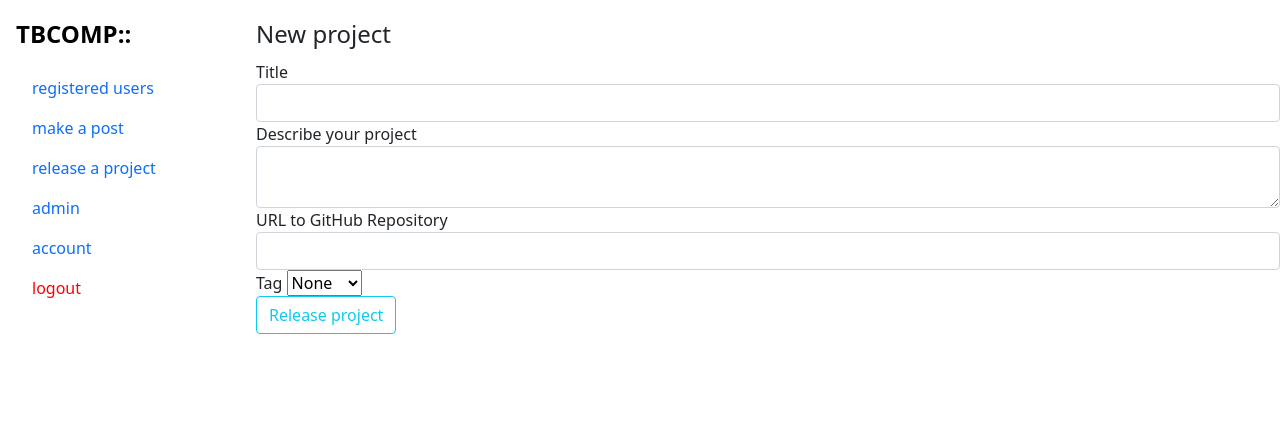
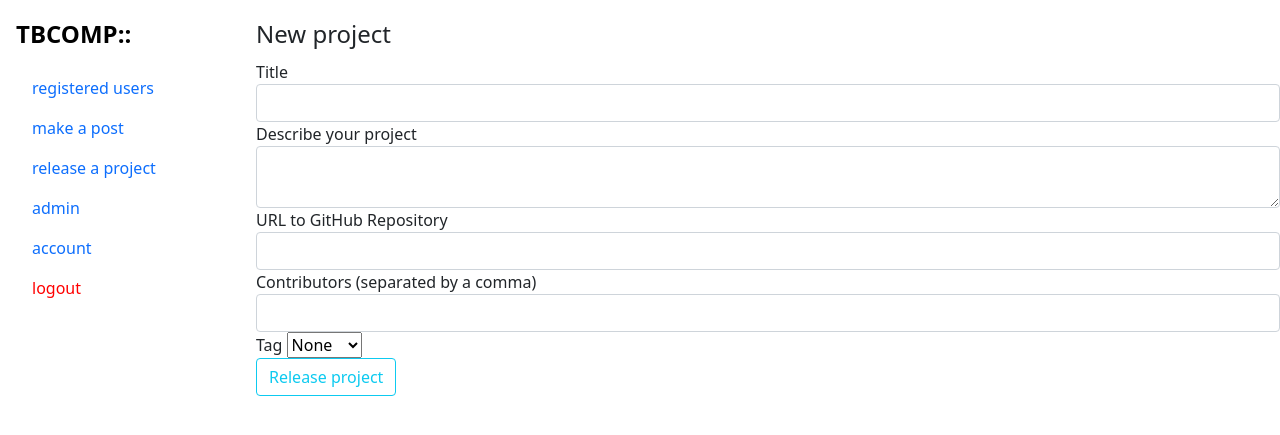
Before and after one commit to GiorginoSerbuciano/techbasicscompanion, a Flask app: page /project/new in a window 1280 px wide. Shown: the top 435 px of the page. Run offline with Flask 2, Linux system fonts and the light colour scheme; the visitor is signed in with stand-in values (Sample User, id 1); data comes from the database, SQL or seed files in the repository; some libraries are stand-ins or nearby versions.

Commit message:
Add contributor field

```diff
--- a/tbcompanion/templates/project_form.html
+++ b/tbcompanion/templates/project_form.html
@@ -54,6 +54,22 @@
 			{% else %}
 				{{ form.github_repo(class="form-control") }}
 			{% endif %}
+
+		<!-- Contributors field -->
+			<div>
+			{{ form.contributors.label(class="form-control-label") }}
+			<!-- Begin invalid form -->
+			{% if form.contributors.errors %}
+				{{ form.contributors(class="form-control is-invalid") }}
+				<div class='invalid-feedback'>
+					{% for error in form.contributors.errors %}
+					<span>{{ error }}</span>
+					{% endfor %}
+				</div>
+			<!-- End invalid form -->
+			{% else %}
+				{{ form.contributors(class="form-control") }}
+			{% endif %}
 			</div>
 				{{ form.tag.label }}
 				{{ form.tag }}
```
